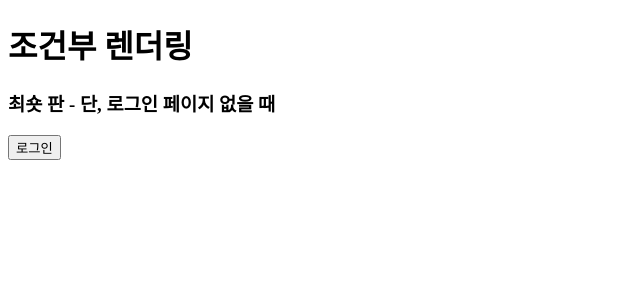
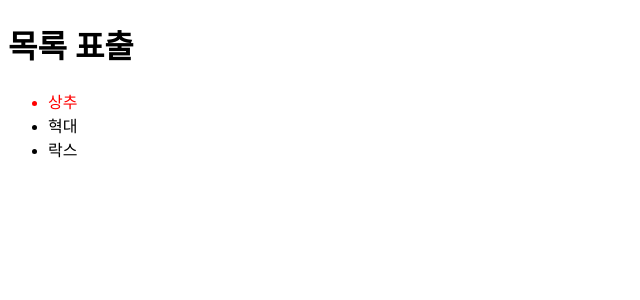
Before and after one commit to osparking/learn-react, a React (Vite) app: page / in a window 1280 px wide. Shown: the top 300 px of the page, without its empty margins (0-640 px from the left). Built offline with nearby package versions, Linux system fonts and the light colour scheme.

Commit message:
conditional style of each product

```diff
--- a/src/main.jsx
+++ b/src/main.jsx
@@ -1,9 +1,9 @@
 import { StrictMode } from 'react'
 import { createRoot } from 'react-dom/client'
-import App from './topics/App2'
+import App3 from './topics/App3'
 
 createRoot(document.getElementById('root')).render(
   <StrictMode>
-    <App />
+    <App3 />
   </StrictMode>,
 )
--- a/src/topics/App3.jsx
+++ b/src/topics/App3.jsx
@@ -1,15 +1,19 @@
-import React from "react";
 
 const App3 = () => {
   const products = [
-    { name: "상추", id: 1 },
-    { name: "혁대", id: 2 },
-    { name: "락스", id: 3 },
+    { name: "상추", id: 1, isPerishable: true },
+    { name: "혁대", id: 2, isPerishable: false },
+    { name: "락스", id: 3, isPerishable: false },
   ];
 
-  const items = products.map((product) => (
-    <li key={product.id}>{product.name}</li>
-  ));
+const items = products.map((product) => (
+  <li
+    key={product.id}
+    style={{ color: product.isPerishable ? "red" : "black" }}
+  >
+    {product.name}
+  </li>
+));
 
   return (
     <>
```
